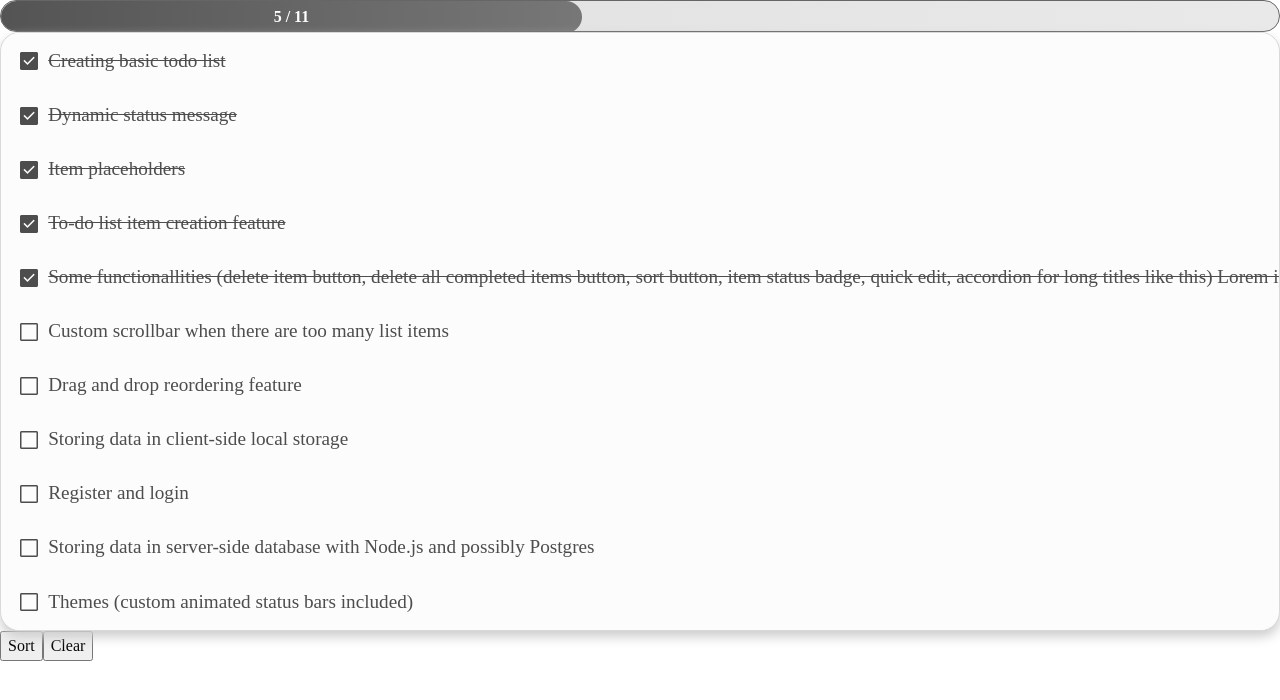
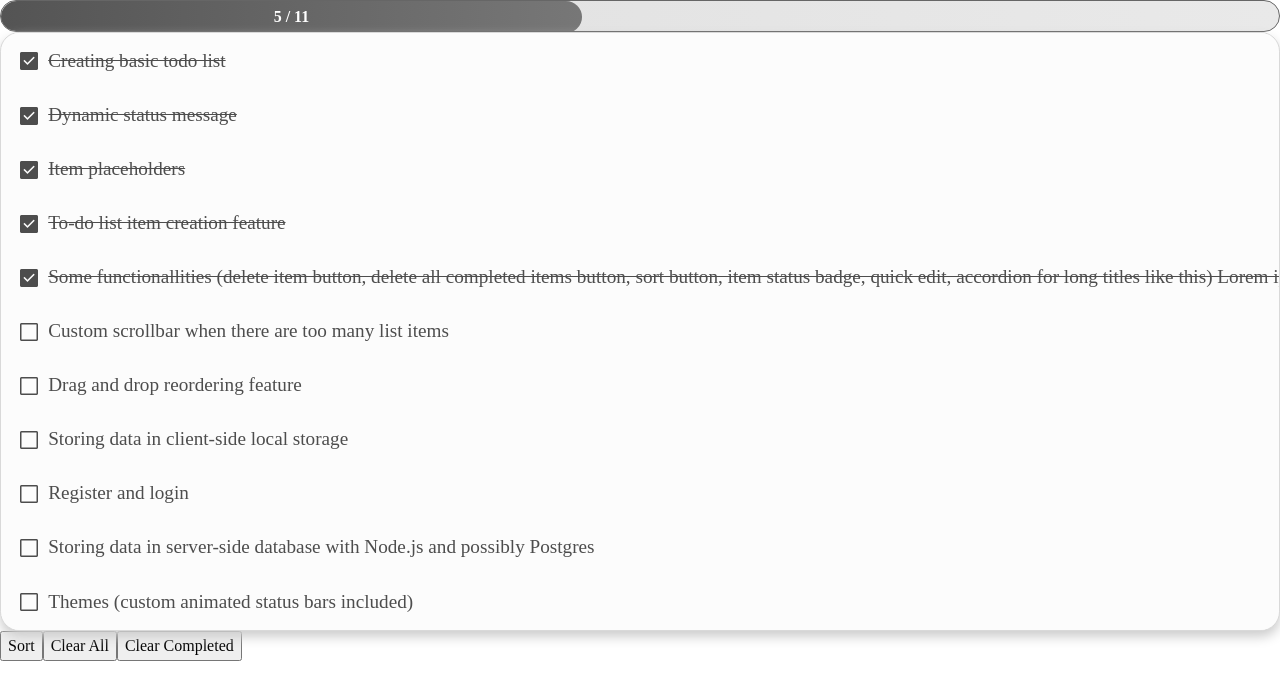
Before and after one commit to emretantu/react-todo-app, a React (Create React App) app: page / in a window 1280 px wide. Shown: the top 700 px of the page. Built offline with nearby package versions, Linux system fonts and the light colour scheme.

Commit message:
clear completed button

```diff
--- a/src/components/Todo.jsx
+++ b/src/components/Todo.jsx
@@ -56,8 +56,12 @@ const Todo = ({ list }) => {
     });
   }
 
-  const handleClear = () => {
+  const handleClearAll = () => {
     setDataList([]);
+  }
+
+  const handleClearCompleted = () => {
+    setDataList(dataList.filter(data => !data.isDone));
   }
 
   const status = {
@@ -81,7 +85,8 @@ const Todo = ({ list }) => {
       </ul>
       <TodoButtons>
         <TodoButton buttonCB={handleSort}>Sort</TodoButton>
-        <TodoButton buttonCB={handleClear}>Clear</TodoButton>
+        <TodoButton buttonCB={handleClearAll}>Clear All</TodoButton>
+        <TodoButton buttonCB={handleClearCompleted}>Clear Completed</TodoButton>
       </TodoButtons>
     </>
   );
```
